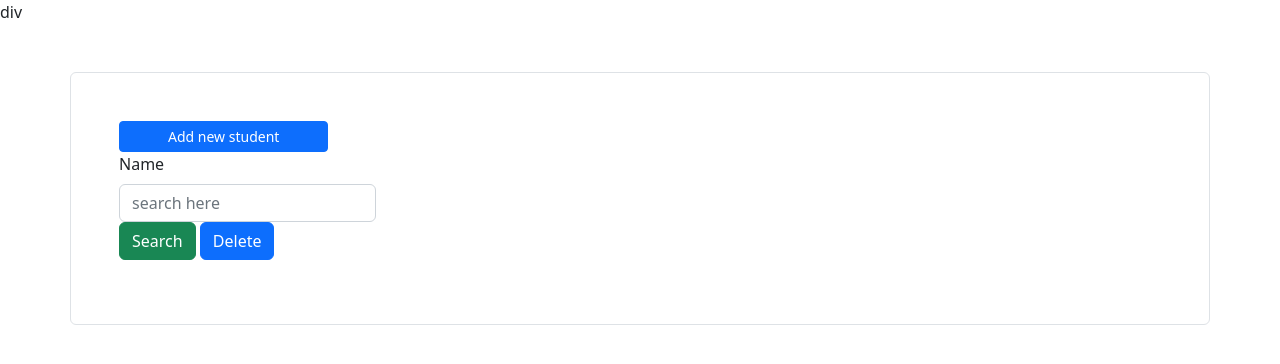
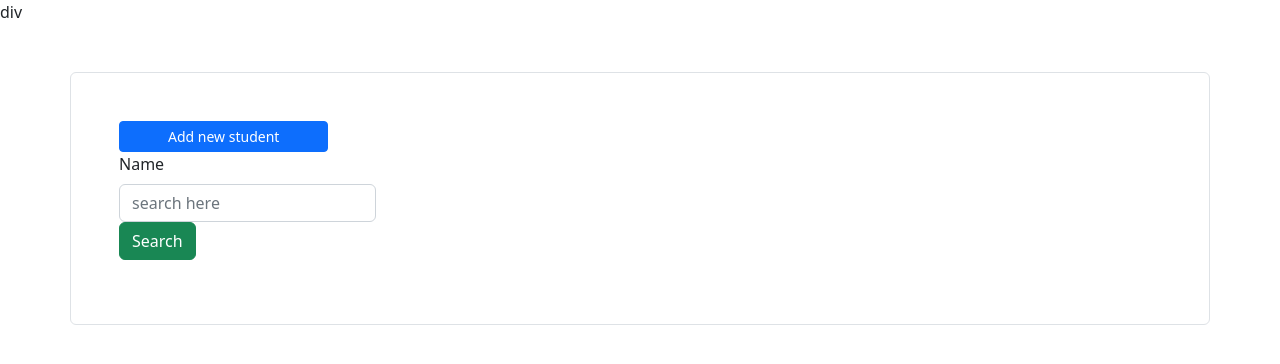
Before and after one commit to Darshan-raja/djangocrud, a Django app: page / in a window 1280 px wide. Shown: the top 364 px of the page. Run offline with Django 5.2, Linux system fonts and the light colour scheme.

Commit message:
Update index.html

```diff
--- a/crudapp/templates/index.html
+++ b/crudapp/templates/index.html
@@ -44,10 +44,6 @@ div<!doctype html>
             placeholder="search here" />
         </div>
         <button type="submit" class="btn btn-success">Search</button>
-        <button type="submit" class="btn btn-primary">Delete</button>
-
-
-
       </form>
     </div>
   </div>
```
